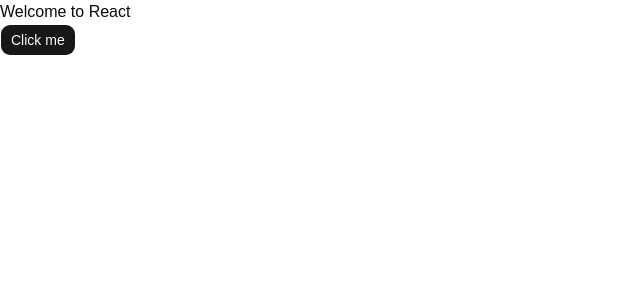
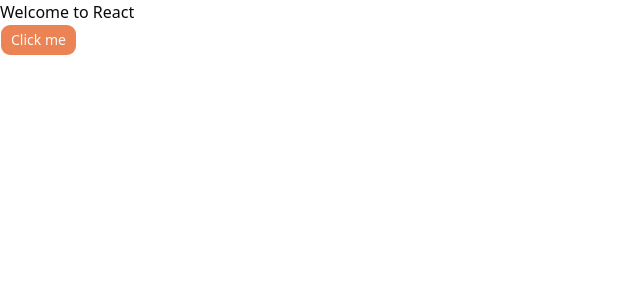
Before and after one commit to heruni99/nestBoardNew, a React (Vite) app: page / in a window 1280 px wide. Shown: the top 300 px of the page, without its empty margins (0-640 px from the left). Built offline with nearby package versions, Linux system fonts and the light colour scheme.

Commit message:
change the primary background color.

```diff
--- a/src/index.css
+++ b/src/index.css
@@ -3,118 +3,168 @@
 @import "shadcn/tailwind.css";
 @import "@fontsource-variable/geist";
 
+
 @custom-variant dark (&:is(.dark *));
-
-@theme inline {
-    --font-heading: var(--font-sans);
-    --font-sans: 'Geist Variable', sans-serif;
-    --color-sidebar-ring: var(--sidebar-ring);
-    --color-sidebar-border: var(--sidebar-border);
-    --color-sidebar-accent-foreground: var(--sidebar-accent-foreground);
-    --color-sidebar-accent: var(--sidebar-accent);
-    --color-sidebar-primary-foreground: var(--sidebar-primary-foreground);
-    --color-sidebar-primary: var(--sidebar-primary);
-    --color-sidebar-foreground: var(--sidebar-foreground);
-    --color-sidebar: var(--sidebar);
-    --color-chart-5: var(--chart-5);
-    --color-chart-4: var(--chart-4);
-    --color-chart-3: var(--chart-3);
-    --color-chart-2: var(--chart-2);
-    --color-chart-1: var(--chart-1);
-    --color-ring: var(--ring);
-    --color-input: var(--input);
-    --color-border: var(--border);
-    --color-destructive: var(--destructive);
-    --color-accent-foreground: var(--accent-foreground);
-    --color-accent: var(--accent);
-    --color-muted-foreground: var(--muted-foreground);
-    --color-muted: var(--muted);
-    --color-secondary-foreground: var(--secondary-foreground);
-    --color-secondary: var(--secondary);
-    --color-primary-foreground: var(--primary-foreground);
-    --color-primary: var(--primary);
-    --color-popover-foreground: var(--popover-foreground);
-    --color-popover: var(--popover);
-    --color-card-foreground: var(--card-foreground);
-    --color-card: var(--card);
-    --color-foreground: var(--foreground);
-    --color-background: var(--background);
-    --radius-sm: calc(var(--radius) * 0.6);
-    --radius-md: calc(var(--radius) * 0.8);
-    --radius-lg: var(--radius);
-    --radius-xl: calc(var(--radius) * 1.4);
-    --radius-2xl: calc(var(--radius) * 1.8);
-    --radius-3xl: calc(var(--radius) * 2.2);
-    --radius-4xl: calc(var(--radius) * 2.6);
-}
 
 :root {
   --background: oklch(1 0 0);
-    --foreground: oklch(0.145 0 0);
+  --foreground: oklch(0.1450 0 0);
   --card: oklch(1 0 0);
-    --card-foreground: oklch(0.145 0 0);
+  --card-foreground: oklch(0.1450 0 0);
   --popover: oklch(1 0 0);
-    --popover-foreground: oklch(0.145 0 0);
-    --primary: oklch(0.205 0 0);
-    --primary-foreground: oklch(0.985 0 0);
-    --secondary: oklch(0.97 0 0);
-    --secondary-foreground: oklch(0.205 0 0);
-    --muted: oklch(0.97 0 0);
-    --muted-foreground: oklch(0.556 0 0);
-    --accent: oklch(0.97 0 0);
-    --accent-foreground: oklch(0.205 0 0);
-    --destructive: oklch(0.577 0.245 27.325);
-    --border: oklch(0.922 0 0);
-    --input: oklch(0.922 0 0);
-    --ring: oklch(0.708 0 0);
-    --chart-1: oklch(0.87 0 0);
-    --chart-2: oklch(0.556 0 0);
-    --chart-3: oklch(0.439 0 0);
-    --chart-4: oklch(0.371 0 0);
-    --chart-5: oklch(0.269 0 0);
+  --popover-foreground: oklch(0.1450 0 0);
+  --primary: #E8652ACC ;
+  --primary-foreground: oklch(0.9850 0 0);
+  --secondary: oklch(0.9700 0 0);
+  --secondary-foreground: oklch(0.2050 0 0);
+  --muted: oklch(0.9700 0 0);
+  --muted-foreground: oklch(0.5560 0 0);
+  --accent: oklch(0.9700 0 0);
+  --accent-foreground: oklch(0.2050 0 0);
+  --destructive: oklch(0.5770 0.2450 27.3250);
+  --destructive-foreground: oklch(1 0 0);
+  --border: oklch(0.9220 0 0);
+  --input: oklch(0.9220 0 0);
+  --ring: oklch(0.7080 0 0);
+  --chart-1: oklch(0.8100 0.1000 252);
+  --chart-2: oklch(0.6200 0.1900 260);
+  --chart-3: oklch(0.5500 0.2200 263);
+  --chart-4: oklch(0.4900 0.2200 264);
+  --chart-5: oklch(0.4200 0.1800 266);
+  --sidebar: oklch(0.9850 0 0);
+  --sidebar-foreground: oklch(0.1450 0 0);
+  --sidebar-primary: oklch(0.2050 0 0);
+  --sidebar-primary-foreground: oklch(0.9850 0 0);
+  --sidebar-accent: oklch(0.9700 0 0);
+  --sidebar-accent-foreground: oklch(0.2050 0 0);
+  --sidebar-border: oklch(0.9220 0 0);
+  --sidebar-ring: oklch(0.7080 0 0);
+  --font-sans: ui-sans-serif, system-ui, -apple-system, BlinkMacSystemFont, 'Segoe UI', Roboto, 'Helvetica Neue', Arial, 'Noto Sans', sans-serif, 'Apple Color Emoji', 'Segoe UI Emoji', 'Segoe UI Symbol', 'Noto Color Emoji';
+  --font-serif: ui-serif, Georgia, Cambria, "Times New Roman", Times, serif;
+  --font-mono: ui-monospace, SFMono-Regular, Menlo, Monaco, Consolas, "Liberation Mono", "Courier New", monospace;
   --radius: 0.625rem;
-    --sidebar: oklch(0.985 0 0);
-    --sidebar-foreground: oklch(0.145 0 0);
-    --sidebar-primary: oklch(0.205 0 0);
-    --sidebar-primary-foreground: oklch(0.985 0 0);
-    --sidebar-accent: oklch(0.97 0 0);
-    --sidebar-accent-foreground: oklch(0.205 0 0);
-    --sidebar-border: oklch(0.922 0 0);
-    --sidebar-ring: oklch(0.708 0 0);
+  --shadow-x: 0;
+  --shadow-y: 1px;
+  --shadow-blur: 3px;
+  --shadow-spread: 0px;
+  --shadow-opacity: 0.1;
+  --shadow-color: oklch(0 0 0);
+  --shadow-2xs: 0 1px 3px 0px hsl(0 0% 0% / 0.05);
+  --shadow-xs: 0 1px 3px 0px hsl(0 0% 0% / 0.05);
+  --shadow-sm: 0 1px 3px 0px hsl(0 0% 0% / 0.10), 0 1px 2px -1px hsl(0 0% 0% / 0.10);
+  --shadow: 0 1px 3px 0px hsl(0 0% 0% / 0.10), 0 1px 2px -1px hsl(0 0% 0% / 0.10);
+  --shadow-md: 0 1px 3px 0px hsl(0 0% 0% / 0.10), 0 2px 4px -1px hsl(0 0% 0% / 0.10);
+  --shadow-lg: 0 1px 3px 0px hsl(0 0% 0% / 0.10), 0 4px 6px -1px hsl(0 0% 0% / 0.10);
+  --shadow-xl: 0 1px 3px 0px hsl(0 0% 0% / 0.10), 0 8px 10px -1px hsl(0 0% 0% / 0.10);
+  --shadow-2xl: 0 1px 3px 0px hsl(0 0% 0% / 0.25);
+  --tracking-normal: 0em;
+  --spacing: 0.25rem;
 }
 
 .dark {
-    --background: oklch(0.145 0 0);
-    --foreground: oklch(0.985 0 0);
-    --card: oklch(0.205 0 0);
-    --card-foreground: oklch(0.985 0 0);
-    --popover: oklch(0.205 0 0);
-    --popover-foreground: oklch(0.985 0 0);
-    --primary: oklch(0.922 0 0);
-    --primary-foreground: oklch(0.205 0 0);
-    --secondary: oklch(0.269 0 0);
-    --secondary-foreground: oklch(0.985 0 0);
-    --muted: oklch(0.269 0 0);
-    --muted-foreground: oklch(0.708 0 0);
-    --accent: oklch(0.269 0 0);
-    --accent-foreground: oklch(0.985 0 0);
-    --destructive: oklch(0.704 0.191 22.216);
-    --border: oklch(1 0 0 / 10%);
-    --input: oklch(1 0 0 / 15%);
-    --ring: oklch(0.556 0 0);
-    --chart-1: oklch(0.87 0 0);
-    --chart-2: oklch(0.556 0 0);
-    --chart-3: oklch(0.439 0 0);
-    --chart-4: oklch(0.371 0 0);
-    --chart-5: oklch(0.269 0 0);
-    --sidebar: oklch(0.205 0 0);
-    --sidebar-foreground: oklch(0.985 0 0);
-    --sidebar-primary: oklch(0.488 0.243 264.376);
-    --sidebar-primary-foreground: oklch(0.985 0 0);
-    --sidebar-accent: oklch(0.269 0 0);
-    --sidebar-accent-foreground: oklch(0.985 0 0);
-    --sidebar-border: oklch(1 0 0 / 10%);
-    --sidebar-ring: oklch(0.556 0 0);
+  --background: oklch(0.1450 0 0);
+  --foreground: oklch(0.9850 0 0);
+  --card: oklch(0.2050 0 0);
+  --card-foreground: oklch(0.9850 0 0);
+  --popover: oklch(0.2690 0 0);
+  --popover-foreground: oklch(0.9850 0 0);
+  --primary: oklch(0.6124 0.2084 36.1183);
+  --primary-foreground: oklch(0.2050 0 0);
+  --secondary: oklch(0.2690 0 0);
+  --secondary-foreground: oklch(0.9850 0 0);
+  --muted: oklch(0.2690 0 0);
+  --muted-foreground: oklch(0.7080 0 0);
+  --accent: oklch(0.3710 0 0);
+  --accent-foreground: oklch(0.9850 0 0);
+  --destructive: oklch(0.7040 0.1910 22.2160);
+  --destructive-foreground: oklch(0.9850 0 0);
+  --border: oklch(0.2750 0 0);
+  --input: oklch(0.3250 0 0);
+  --ring: oklch(0.5560 0 0);
+  --chart-1: oklch(0.8100 0.1000 252);
+  --chart-2: oklch(0.6200 0.1900 260);
+  --chart-3: oklch(0.5500 0.2200 263);
+  --chart-4: oklch(0.4900 0.2200 264);
+  --chart-5: oklch(0.4200 0.1800 266);
+  --sidebar: oklch(0.2050 0 0);
+  --sidebar-foreground: oklch(0.9850 0 0);
+  --sidebar-primary: oklch(0.4880 0.2430 264.3760);
+  --sidebar-primary-foreground: oklch(0.9850 0 0);
+  --sidebar-accent: oklch(0.2690 0 0);
+  --sidebar-accent-foreground: oklch(0.9850 0 0);
+  --sidebar-border: oklch(0.2750 0 0);
+  --sidebar-ring: oklch(0.4390 0 0);
+  --font-sans: ui-sans-serif, system-ui, -apple-system, BlinkMacSystemFont, 'Segoe UI', Roboto, 'Helvetica Neue', Arial, 'Noto Sans', sans-serif, 'Apple Color Emoji', 'Segoe UI Emoji', 'Segoe UI Symbol', 'Noto Color Emoji';
+  --font-serif: ui-serif, Georgia, Cambria, "Times New Roman", Times, serif;
+  --font-mono: ui-monospace, SFMono-Regular, Menlo, Monaco, Consolas, "Liberation Mono", "Courier New", monospace;
+  --radius: 0.625rem;
+  --shadow-x: 0;
+  --shadow-y: 1px;
+  --shadow-blur: 3px;
+  --shadow-spread: 0px;
+  --shadow-opacity: 0.1;
+  --shadow-color: oklch(0 0 0);
+  --shadow-2xs: 0 1px 3px 0px hsl(0 0% 0% / 0.05);
+  --shadow-xs: 0 1px 3px 0px hsl(0 0% 0% / 0.05);
+  --shadow-sm: 0 1px 3px 0px hsl(0 0% 0% / 0.10), 0 1px 2px -1px hsl(0 0% 0% / 0.10);
+  --shadow: 0 1px 3px 0px hsl(0 0% 0% / 0.10), 0 1px 2px -1px hsl(0 0% 0% / 0.10);
+  --shadow-md: 0 1px 3px 0px hsl(0 0% 0% / 0.10), 0 2px 4px -1px hsl(0 0% 0% / 0.10);
+  --shadow-lg: 0 1px 3px 0px hsl(0 0% 0% / 0.10), 0 4px 6px -1px hsl(0 0% 0% / 0.10);
+  --shadow-xl: 0 1px 3px 0px hsl(0 0% 0% / 0.10), 0 8px 10px -1px hsl(0 0% 0% / 0.10);
+  --shadow-2xl: 0 1px 3px 0px hsl(0 0% 0% / 0.25);
+}
+
+@theme inline {
+  --color-background: var(--background);
+  --color-foreground: var(--foreground);
+  --color-card: var(--card);
+  --color-card-foreground: var(--card-foreground);
+  --color-popover: var(--popover);
+  --color-popover-foreground: var(--popover-foreground);
+  --color-primary: var(--primary);
+  --color-primary-foreground: var(--primary-foreground);
+  --color-secondary: var(--secondary);
+  --color-secondary-foreground: var(--secondary-foreground);
+  --color-muted: var(--muted);
+  --color-muted-foreground: var(--muted-foreground);
+  --color-accent: var(--accent);
+  --color-accent-foreground: var(--accent-foreground);
+  --color-destructive: var(--destructive);
+  --color-destructive-foreground: var(--destructive-foreground);
+  --color-border: var(--border);
+  --color-input: var(--input);
+  --color-ring: var(--ring);
+  --color-chart-1: var(--chart-1);
+  --color-chart-2: var(--chart-2);
+  --color-chart-3: var(--chart-3);
+  --color-chart-4: var(--chart-4);
+  --color-chart-5: var(--chart-5);
+  --color-sidebar: var(--sidebar);
+  --color-sidebar-foreground: var(--sidebar-foreground);
+  --color-sidebar-primary: var(--sidebar-primary);
+  --color-sidebar-primary-foreground: var(--sidebar-primary-foreground);
+  --color-sidebar-accent: var(--sidebar-accent);
+  --color-sidebar-accent-foreground: var(--sidebar-accent-foreground);
+  --color-sidebar-border: var(--sidebar-border);
+  --color-sidebar-ring: var(--sidebar-ring);
+
+  --font-sans: var(--font-sans);
+  --font-mono: var(--font-mono);
+  --font-serif: var(--font-serif);
+
+  --radius-sm: calc(var(--radius) - 4px);
+  --radius-md: calc(var(--radius) - 2px);
+  --radius-lg: var(--radius);
+  --radius-xl: calc(var(--radius) + 4px);
+
+  --shadow-2xs: var(--shadow-2xs);
+  --shadow-xs: var(--shadow-xs);
+  --shadow-sm: var(--shadow-sm);
+  --shadow: var(--shadow);
+  --shadow-md: var(--shadow-md);
+  --shadow-lg: var(--shadow-lg);
+  --shadow-xl: var(--shadow-xl);
+  --shadow-2xl: var(--shadow-2xl);
 }
 
 @layer base {
@@ -124,7 +174,4 @@
   body {
     @apply bg-background text-foreground;
   }
-  html {
-    @apply font-sans;
 }
-}
```
Lines whose indentation alone changed are shown as unchanged.
